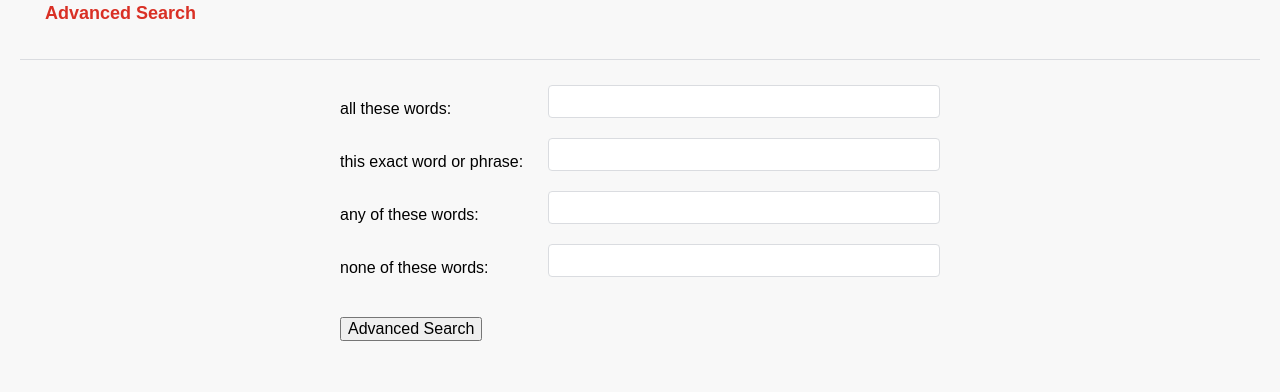
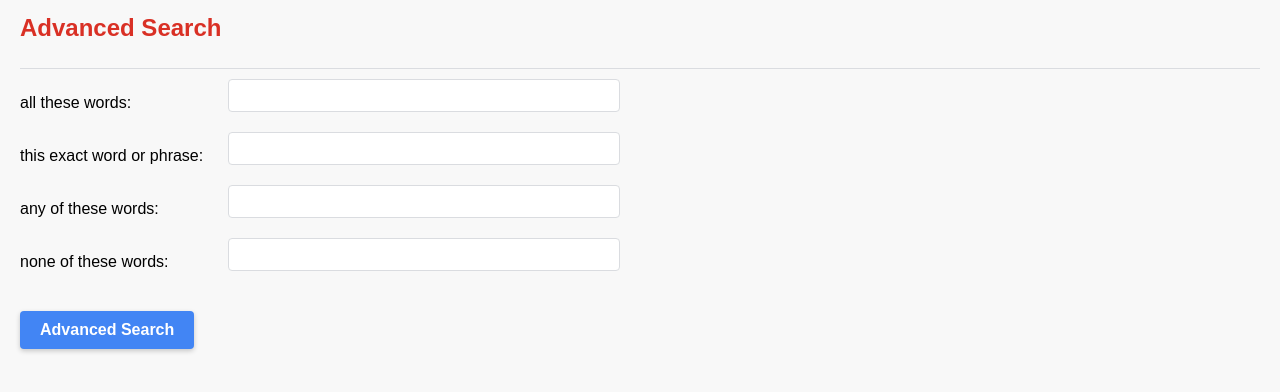
Before and after one commit to cozydenis/google_clone, a plain HTML site: page advanced-search.html in a window 1280 px wide. Shown: the part 70-462 px from the top of the page. Drawn offline with Linux system fonts and the light colour scheme.

Commit message:
finished project and added README

```diff
--- a/advanced-search.html
+++ b/advanced-search.html
@@ -22,18 +22,19 @@
 
 
             .logo-container img {
-                marign-bottom: 20px;
+                margin-bottom: 20px;
             }
 
             .title {
-                font-size: 18px;
+                font-size: 24px;
                 color: #d93025;
-                margin: 25px;;
+                margin bottom: 25px;;
             }
 
             .search-form {
+                padding-top: 10px;
                 max-width: 600px;
-                margin: 25px auto;
+                margin left: 0;
             }
 
             .search-form label {
@@ -49,6 +50,24 @@
                 border: 1px solid #dadce0;
                 border-radius: 4px;
                 box-sizing: border-box;
+            }
+
+            .search-form input[type="submit"] {
+                margin-top: 20px;
+                background-color: #4285F4;
+                color: white;
+                border: none;
+                border-radius: 4px;
+                padding: 10px 20px;
+                font-size: 1rem;
+                font-weight: bold;
+                cursor: pointer;
+                box-shadow: 0 2px 5px rgba(0,0,0,0.2);
+                transition: background-color 0.3s;
+            }
+
+            .search-form input[type="submit"]:hover {
+                background-color: #357ae8;
             }
 
             .form-row {
@@ -69,11 +88,6 @@
                 flex-grow: 1;
             }
 
-            .form-row input[type="submit"] {
-                margin-top: 20px;
-                padding 10px 20px;
-                font-size: 1rem;
-            }
         </style>
 
     </head>
```
Also changed, not shown: 1 other file.
